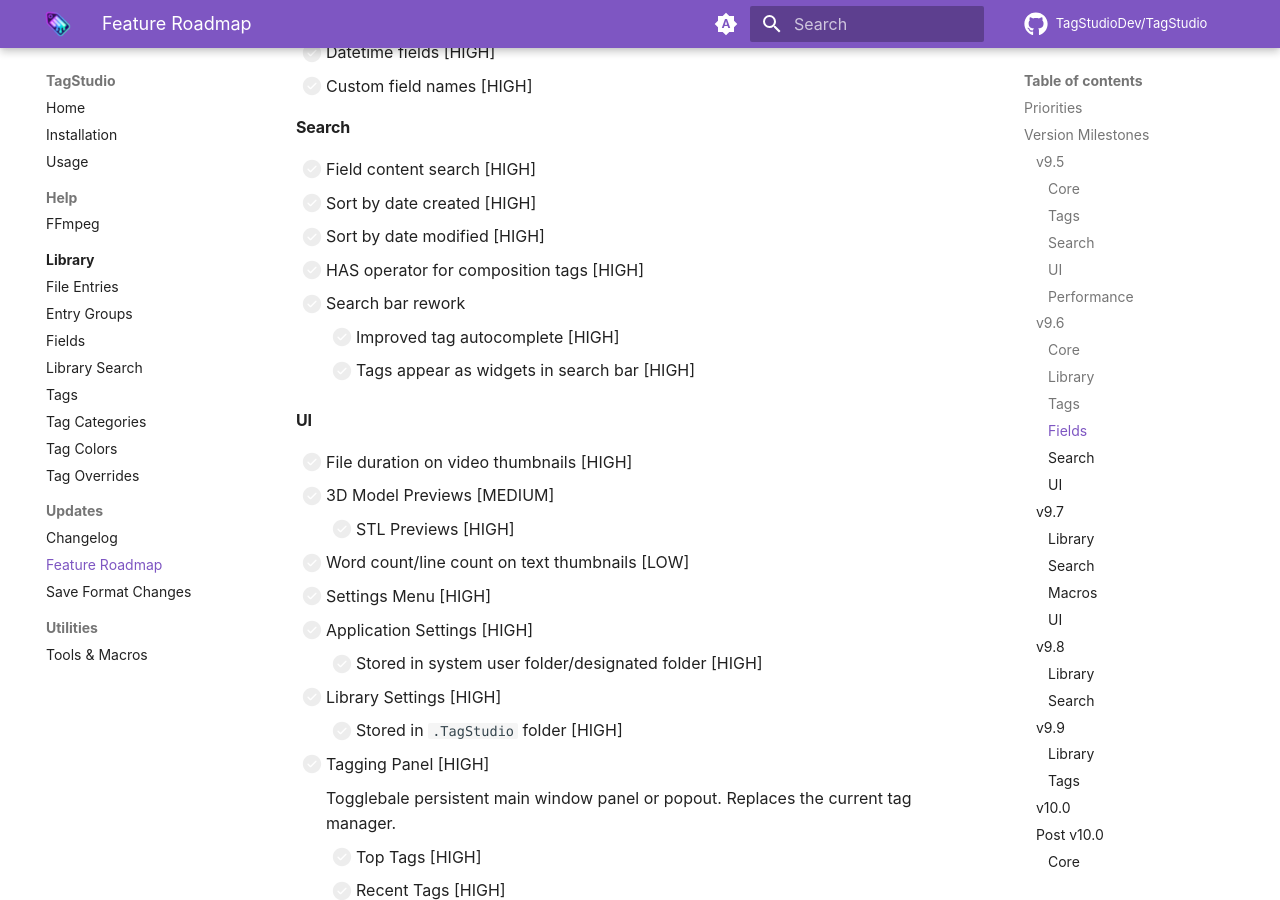
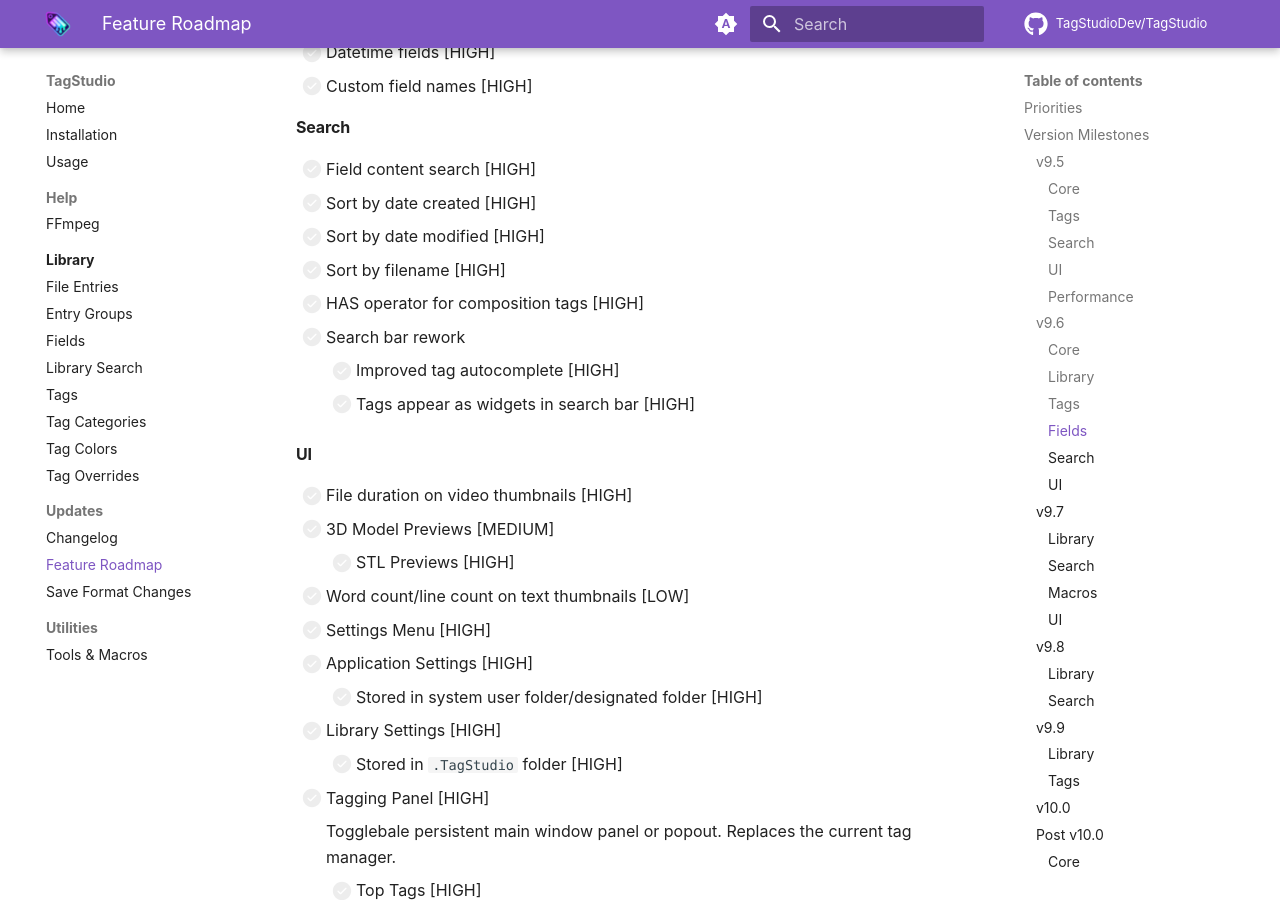
Before and after one commit to TagStudioDev/TagStudio, an MkDocs documentation site: the page built from docs/updates/roadmap.md, in a window 1280 px wide and 900 px high, scrolled down 2720 px. Built offline with MkDocs 1.6.1 and Material for MkDocs 9.7.7, drawn with Linux system fonts in a browser that asks for light colours; comment, search, counter and statistics services are not loaded.

Commit message:
docs: add "sort by filename" to roadmap

```diff
--- a/docs/updates/roadmap.md
+++ b/docs/updates/roadmap.md
@@ -94,6 +94,7 @@
 -   [ ] Field content search [HIGH]
 -   [ ] Sort by date created [HIGH]
 -   [ ] Sort by date modified [HIGH]
+-   [ ] Sort by filename [HIGH]
 -   [ ] HAS operator for composition tags [HIGH]
 -   [ ] Search bar rework
     -   [ ] Improved tag autocomplete [HIGH]
```
